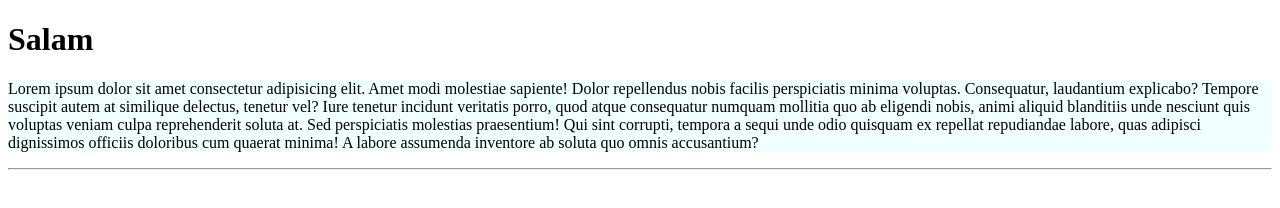
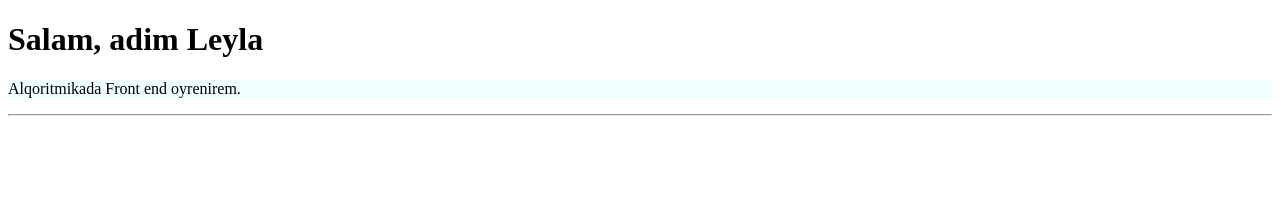
Before and after one commit to 10-Web-Pro/Typescript-L1, a plain HTML site: page index.html in a window 1280 px wide. Drawn offline with Linux system fonts and the light colour scheme.

Commit message:
Updated index.html

```diff
--- a/index.html
+++ b/index.html
@@ -7,11 +7,8 @@
     <link rel="stylesheet" href="style.css">
 </head>
 <body>
-    <h1>Salam</h1>
-    <p>
-        Lorem ipsum dolor sit amet consectetur adipisicing elit. Amet modi molestiae sapiente! Dolor repellendus nobis facilis perspiciatis minima voluptas. Consequatur, laudantium explicabo? Tempore suscipit autem at similique delectus, tenetur vel?
-        Iure tenetur incidunt veritatis porro, quod atque consequatur numquam mollitia quo ab eligendi nobis, animi aliquid blanditiis unde nesciunt quis voluptas veniam culpa reprehenderit soluta at. Sed perspiciatis molestias praesentium!
-        Qui sint corrupti, tempora a sequi unde odio quisquam ex repellat repudiandae labore, quas adipisci dignissimos officiis doloribus cum quaerat minima! A labore assumenda inventore ab soluta quo omnis accusantium?
+    <h1>Salam, adim Leyla</h1>
+    <p>  Alqoritmikada Front end oyrenirem.
     </p><hr>
 </body>
 </html>
```
